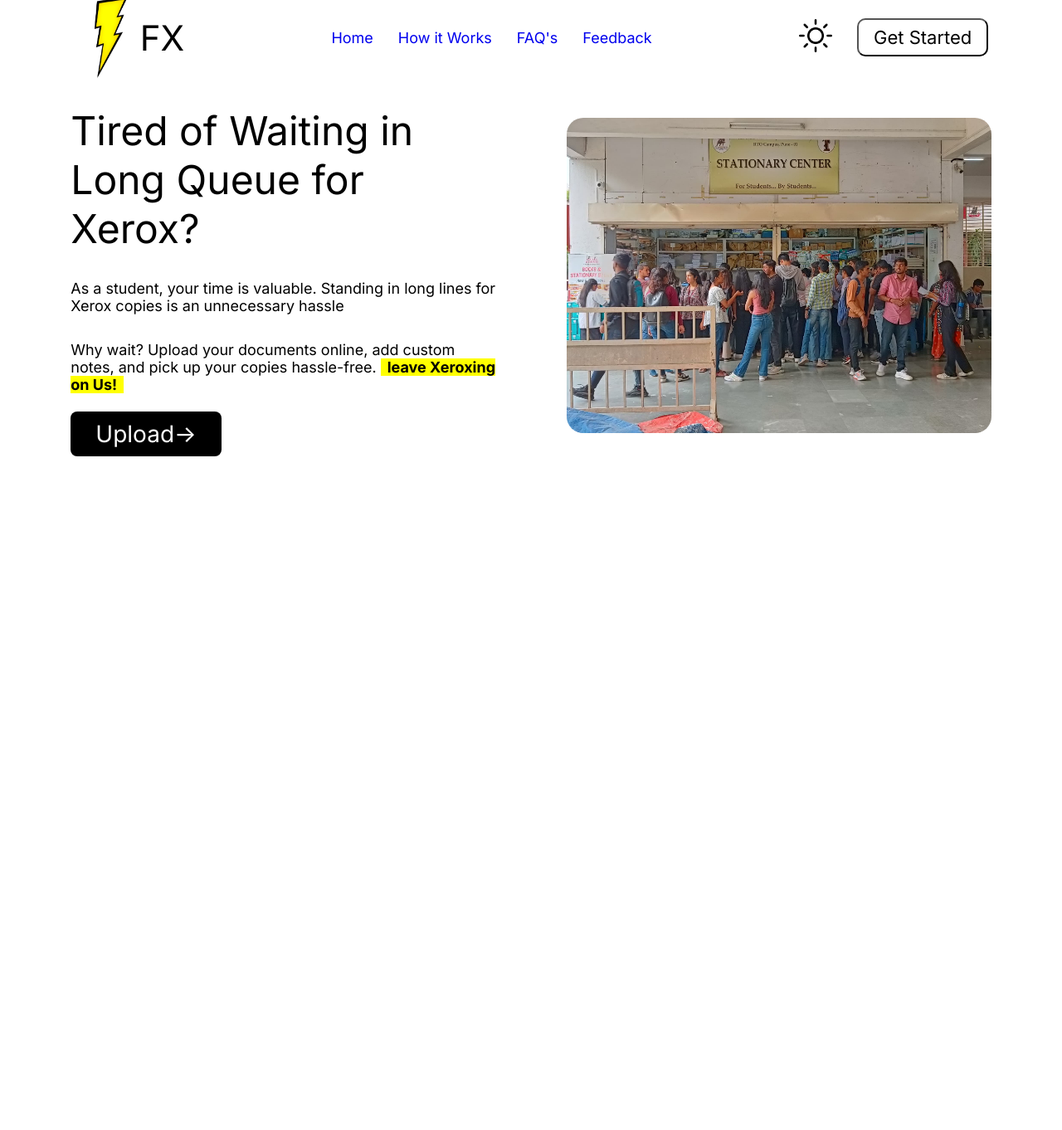
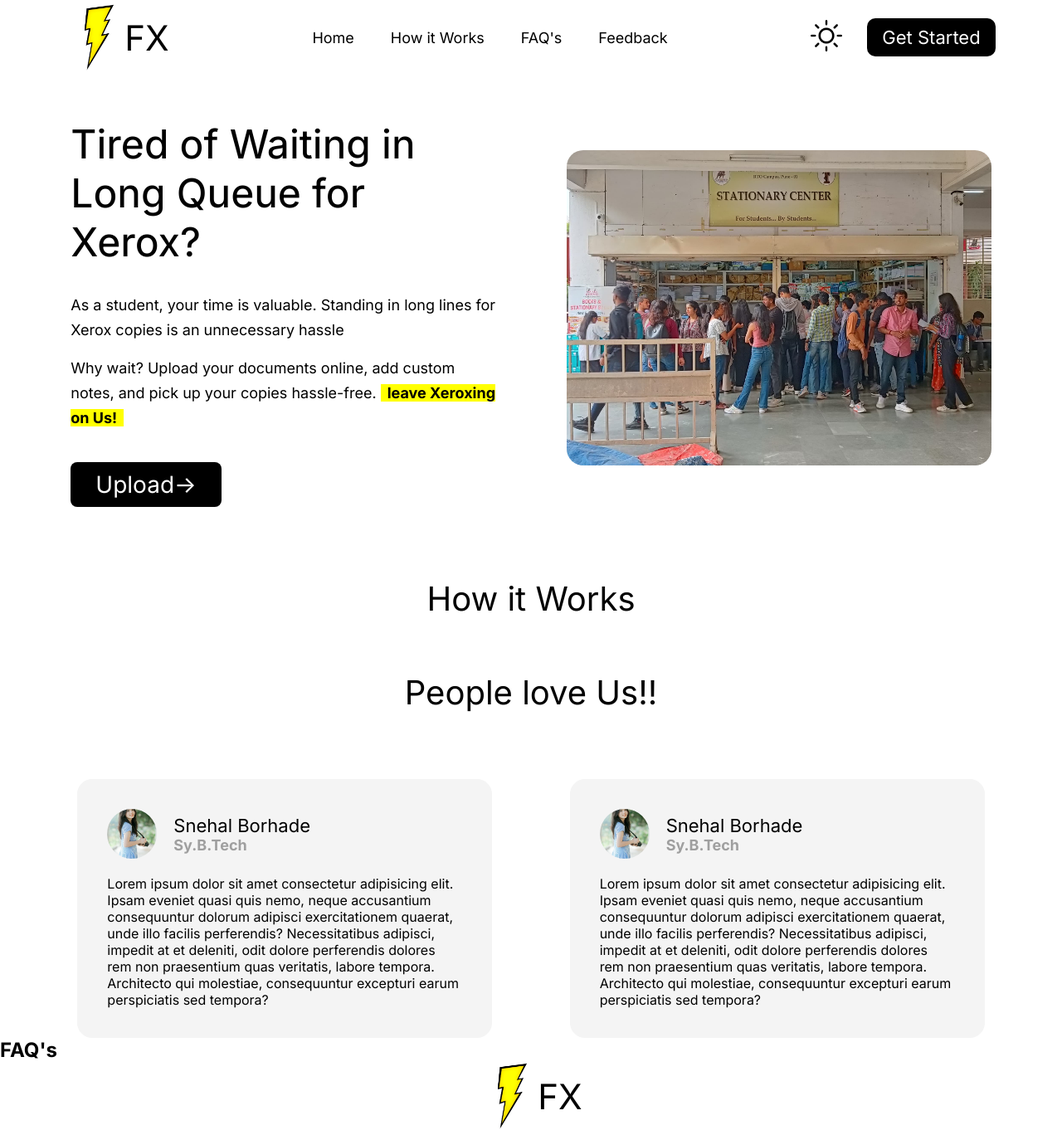
Before and after one commit to 7pk5/Xerox_management_sys, a plain HTML site: page index.html in a window 1280 px wide. Shown: the whole page at 83% size. Before the commit the page ends 800 px from the top, so only its background shows below. Drawn offline with Linux system fonts and the light colour scheme.

Commit message:
Added new pages

```diff
--- a/index.html
+++ b/index.html
@@ -10,10 +10,13 @@
     <title>Xerox Management</title>
 </head>
 <body>
+    <!-- header -->
     <header>
         <div class="logo">
-            <img src="/assets/logo.png" alt="logo">
-            <h1>FX</h1>
+            <a href="">
+                <img src="/assets/logo.png" alt="logo">
+                <h1>FX</h1>
+            </a>
         </div>
         <nav>
             <ul>
@@ -24,31 +27,86 @@
             </ul>
         </nav>
         <div class="login">
-            <a href=""><img src="./assets/sun.png" width="40px"  height="40px" alt="" font-weight="normal"></a>
-            <button>Get Started</button>
+            <a href=""><img src="./assets/sun.png" id="log-img" alt=""></a>
+            <a href="" id="log-btn">Get Started</a>
         </div>
 
     </header>
+    <!-- main-content -->
     <main>
+        <!-- section 1 -->
         <section class="main1">
             <div class="main1-left">
                 <h1>Tired of Waiting in Long Queue for Xerox?</h1>
                 <p>As a student, your time is valuable. Standing in long lines for Xerox copies is an unnecessary hassle</p>
-                <p>Why wait? Upload your documents online, add custom notes, and pick up your copies hassle-free. <strong>leave Xeroxing on Us!</strong></p>
+                <p id="para">Why wait? Upload your documents online, add custom notes, and pick up your copies hassle-free. <strong>leave Xeroxing on Us!</strong></p>
                 <a href="#upload">Upload-></a>
             </div>
             <div class="main1-right">
                 <img src="./assets/right-main.jpg" alt="">
             </div>
         </section>
+        <!-- section 2 -->
         <section class="main2">
+            <h1>How it Works</h1>
+            <div class="main2-left">
 
+            </div>
+            <div class="main2-right">
+
+            </div>
         </section>
+        <!-- section 3 -->
+        <section class="main3">
+            <h1>People love Us!!</h1>
+            <div class="main3-cards">
+                <!-- cards -->
+            <div class="main3-container">
+                <div class="main3-content">
+                    <div id="main3-info">
+                        <img src="/assets/girl.jpg" alt="">
+                        <div class="head">
+                            <h1>Snehal Borhade</h1>
+                            <h3>Sy.B.Tech</h3>
+                        </div>
+                    </div>
+                    <p>Lorem ipsum dolor sit amet consectetur adipisicing elit. Ipsam eveniet quasi quis nemo, neque accusantium consequuntur dolorum adipisci exercitationem quaerat, unde illo facilis perferendis? Necessitatibus adipisci, impedit at et deleniti, odit dolore perferendis dolores rem non praesentium quas veritatis, labore tempora. Architecto qui molestiae, consequuntur excepturi earum perspiciatis sed tempora?</p>
 
+                </div>
+            </div>
+            <!-- card2 -->
+            <div class="main3-container">
+                <div class="main3-content">
+                    <div id="main3-info">
+                        <img src="/assets/girl.jpg" alt="">
+                        <div class="head">
+                            <h1>Snehal Borhade</h1>
+                            <h3>Sy.B.Tech</h3>
+                        </div>
+                    </div>
+                    <p>Lorem ipsum dolor sit amet consectetur adipisicing elit. Ipsam eveniet quasi quis nemo, neque accusantium consequuntur dolorum adipisci exercitationem quaerat, unde illo facilis perferendis? Necessitatibus adipisci, impedit at et deleniti, odit dolore perferendis dolores rem non praesentium quas veritatis, labore tempora. Architecto qui molestiae, consequuntur excepturi earum perspiciatis sed tempora?</p>
+
+                </div>
+            </div>
+
+            </div>
+        </section>
+        <!-- section4 -->
+        <section class="maini4">
+            <h1>FAQ's</h1>
+        </section>
     </main>
+    <!-- footer -->
     <footer>
+        <div class="logo">
+            <a href="">
+                <img src="/assets/logo.png" alt="logo">
+                <h1>FX</h1>
+            </a>
 
+        </div>
     </footer>
+    <!-- scripts -->
     <script src="https://kit.fontawesome.com/63e698b626.js" crossorigin="anonymous"></script>
 </body>
 </html>
--- a/styles/style.css
+++ b/styles/style.css
@@ -15,29 +15,45 @@ header{
     justify-content: space-around;
     align-items: center;
     padding-top: 10px;
+
 }
-.logo{
+.logo a{
     display: flex;
     justify-content: center;
     align-items: center;
+    color: black;
 }
 .logo h1{
     font-size: 42px;
     font-weight: normal;
 }
 .logo img{
-    width:  80px;
-    height: 100px;
+    object-fit: contain;
+    width:  70px;
+    height: 82px;
 }
 nav ul{
     display: flex;
     justify-content: center;
     align-items: center;
-    gap: 30px;
+    gap: 20px;
 }
 nav ul li{
     list-style: none;
     font-size: 18px;
+
+}
+nav ul li a{
+    padding: 8px 12px;
+    color: black;
+    background-color: #fff;
+    text-decoration: none;
+}
+nav ul li a:hover{
+    padding: 8px 12px;
+    color: #fff;
+    background-color: black;
+    border-radius: 10px;
 }
 a{
     text-decoration: none;
@@ -48,17 +64,24 @@ a{
     align-items: center;
     gap: 30px;
 }
-.login button{
-    padding: 8px 18px;
+#log-btn{
+    padding: 10px 18px;
     border-radius: 10px;
     font-size: 22px;
-    background-color: #fff;
+    color: white;
+    background-color: black;
 }
+#log-img{
+    width:  38px;
+    height: 38px;
+}
+
 .main1{
     margin-top: 3rem;
     display: flex;
     align-items:center;
     justify-content: space-evenly;
+    margin-top: 4rem;
 }
 .main1-left{
     max-width: 40%;
@@ -69,12 +92,16 @@ a{
 }
 .main1-left h1{
     font-size: 3em;
-    font-weight: 400;
+    font-weight: 450;
     margin-bottom: 2rem;
 }
 .main1-left p{
     font-size: 18px;
-    margin-bottom: 2rem;
+    margin-bottom: 1rem;
+    line-height: 30px;
+}
+#para{
+    margin-bottom: 3rem;
 }
 .main1-left a{
     font-size: 28px;
@@ -85,7 +112,6 @@ a{
 }
 
 strong{
-
     background-color: yellow;
     padding: 0px 8px;
     text-align: center;
@@ -96,3 +122,59 @@ strong{
     object-fit: cover;
     border-radius: 20px;
 }
+.main2{
+    margin-top: 6rem;
+}
+.main2 h1{
+    font-weight: normal;
+    font-size: 40px;
+    text-align: center;
+}
+.main3{
+    margin-top: 4rem;
+}
+.main3 h1{
+    font-weight: normal;
+    font-size: 40px;
+    text-align: center;
+}
+.main3-container{
+    width: 500px;
+    border: 1px solid #F4F4F4;
+    padding: 35px;
+    border-radius: 18px;
+    background-color: #F4F4F4;
+}
+.main3-container p{
+    padding-top: 20px ;
+    line-height: 20px;
+}
+#main3-info{
+    display: flex;
+    justify-content: start;
+    align-items: center;
+    gap: 20px;
+}
+#main3-info img{
+    width:  60px;
+    height: 60px;
+    border-radius: 50%;
+    object-fit: cover;
+}
+
+.main3-cards{
+    display: flex;
+    justify-content: space-evenly;
+    align-items: center;
+    margin-top: 5rem;
+}
+.head{
+    font-weight: normal;
+}
+.head h1{
+    font-size: 22px;
+}
+.head h3{
+    font-size: 18px;
+    color: rgb(159, 159, 159);
+}
```
Also changed, not shown: assets/girl.jpg (added).
